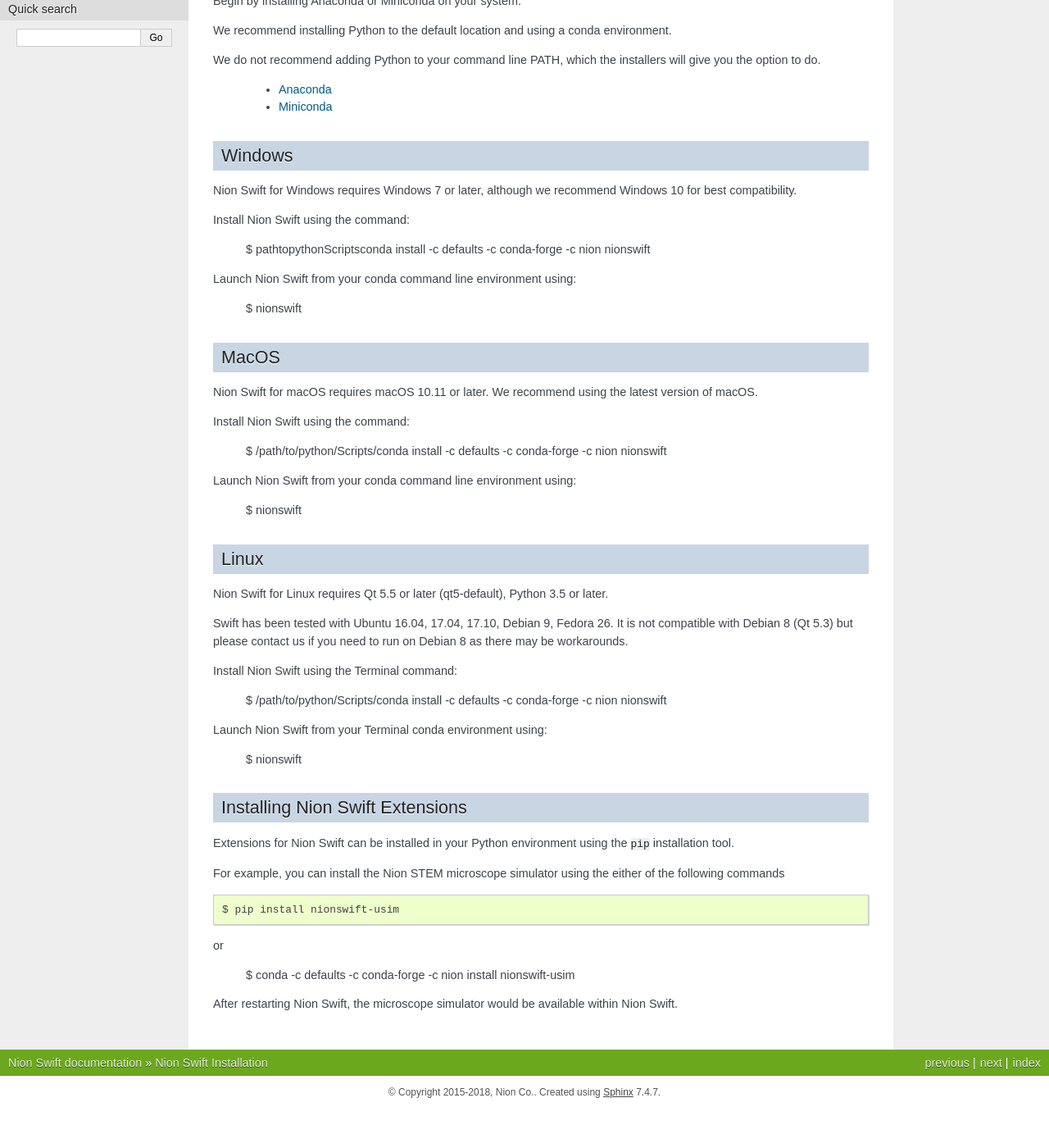
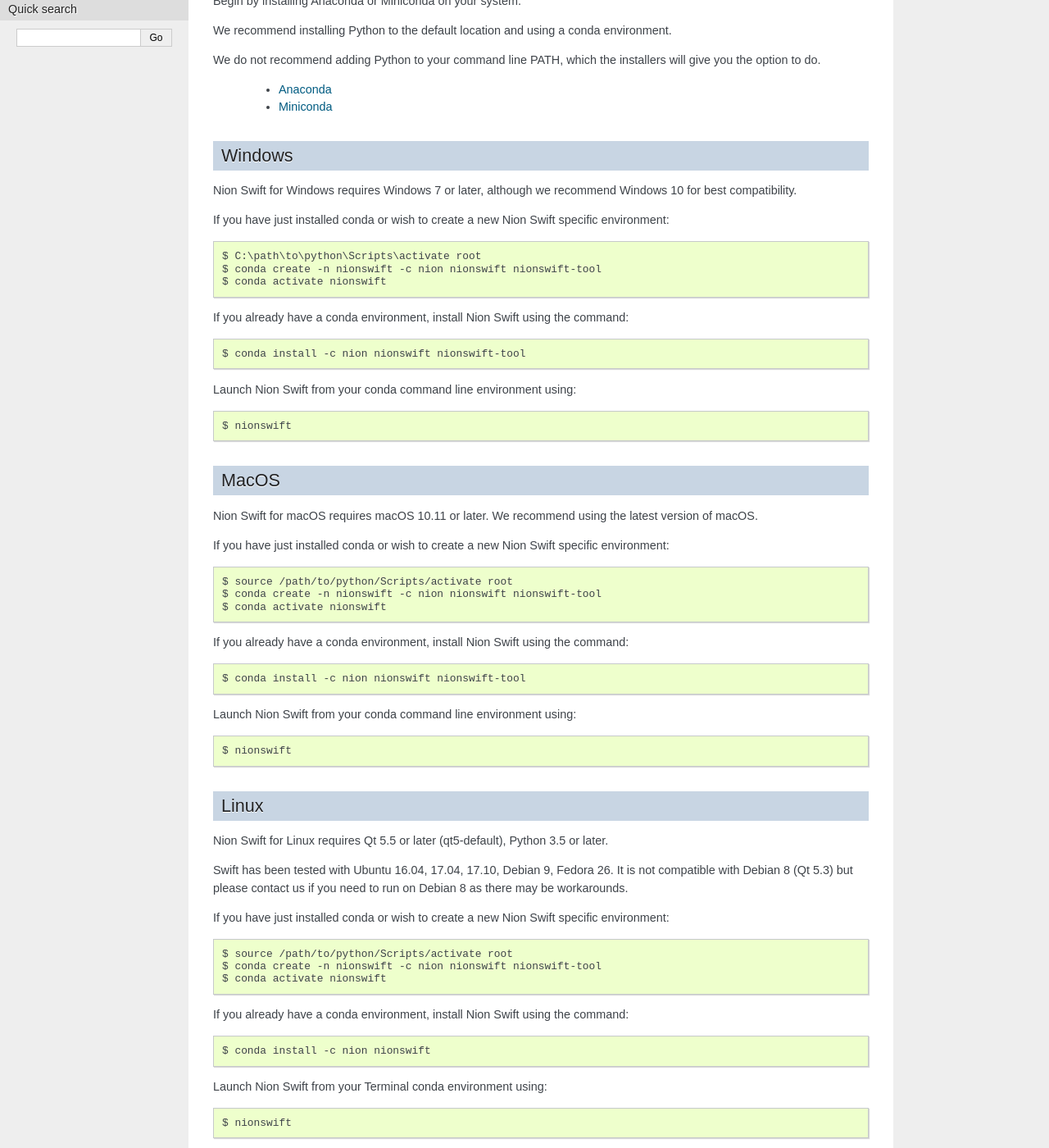
Before and after one commit to nion-software/nionswift, a Sphinx documentation site: the page built from docs/installation.rst, in a window 1280 px wide and 1400 px high, scrolled down 566 px. Shown: the whole window at 82% size. Built offline with Sphinx 7.4.7, drawn with Linux system fonts in a browser that asks for light colours; before the commit the page ends 1918 px from its top, so only the background shows below that; some of the changed text lies outside the part shown.

Commit message:
Update installation page with additional info about conda install.

```diff
--- a/docs/installation.rst
+++ b/docs/installation.rst
@@ -38,11 +38,17 @@ Windows
 -------
 Nion Swift for Windows requires Windows 7 or later, although we recommend Windows 10 for best compatibility.
 
-Install Nion Swift using the command:
+If you have just installed conda or wish to create a new Nion Swift specific environment::
 
-    $ \path\to\python\Scripts\conda install -c defaults -c conda-forge -c nion nionswift
+    $ C:\path\to\python\Scripts\activate root
+    $ conda create -n nionswift -c nion nionswift nionswift-tool
+    $ conda activate nionswift
 
-Launch Nion Swift from your conda command line environment using:
+If you already have a conda environment, install Nion Swift using the command::
+
+    $ conda install -c nion nionswift nionswift-tool
+
+Launch Nion Swift from your conda command line environment using::
 
     $ nionswift
 
@@ -50,11 +56,17 @@ MacOS
 -----
 Nion Swift for macOS requires macOS 10.11 or later. We recommend using the latest version of macOS.
 
-Install Nion Swift using the command:
+If you have just installed conda or wish to create a new Nion Swift specific environment::
 
-    $ /path/to/python/Scripts/conda install -c defaults -c conda-forge -c nion nionswift
+    $ source /path/to/python/Scripts/activate root
+    $ conda create -n nionswift -c nion nionswift nionswift-tool
+    $ conda activate nionswift
 
-Launch Nion Swift from your conda command line environment using:
+If you already have a conda environment, install Nion Swift using the command::
+
+    $ conda install -c nion nionswift nionswift-tool
+
+Launch Nion Swift from your conda command line environment using::
 
     $ nionswift
 
@@ -65,24 +77,43 @@ Nion Swift for Linux requires Qt 5.5 or later (qt5-default), Python 3.5 or later
 Swift has been tested with Ubuntu 16.04, 17.04, 17.10, Debian 9, Fedora 26. It is not compatible with Debian 8 (Qt 5.3)
 but please contact us if you need to run on Debian 8 as there may be workarounds.
 
-Install Nion Swift using the Terminal command:
+If you have just installed conda or wish to create a new Nion Swift specific environment::
 
-    $ /path/to/python/Scripts/conda install -c defaults -c conda-forge -c nion nionswift
+    $ source /path/to/python/Scripts/activate root
+    $ conda create -n nionswift -c nion nionswift nionswift-tool
+    $ conda activate nionswift
 
-Launch Nion Swift from your Terminal conda environment using:
+If you already have a conda environment, install Nion Swift using the command::
+
+    $ conda install -c nion nionswift
+
+Launch Nion Swift from your Terminal conda environment using::
 
     $ nionswift
 
 Installing Nion Swift Extensions
 --------------------------------
-Extensions for Nion Swift can be installed in your Python environment using the ``pip`` installation tool.
+Extensions for Nion Swift can be installed in your Python environment using the ``conda`` (preferred) or ``pip``
+installation tools.
 
-For example, you can install the Nion STEM microscope simulator using the either of the following commands ::
+For example, you can install the Nion STEM microscope simulator using the either of the following commands::
+
+    $ conda -c nion install nionswift-usim
+
+or ::
 
     $ pip install nionswift-usim
 
-or
+After restarting Nion Swift, the microscope simulator would be available within Nion Swift.
 
-    $ conda -c defaults -c conda-forge -c nion install nionswift-usim
+Here are several extensions that may prove useful:
 
-After restarting Nion Swift, the microscope simulator would be available within Nion Swift.
+=======================  =====  ===  =================================================================
+Project Name             Conda  Pip  Description
+=======================  =====  ===  =================================================================
+nionswift-usim           Yes    Yes  A STEM microscope simulator for development
+nionswift-eels-analysis  Yes    Yes  Tools for EELS analysis
+nionswift-video-capture  Yes    No   Capture video from your computer's camera or a web stream.
+                                     Requires conda opencv.
+nionswift-experimental   Yes    Yes  Experimental tools (see project home page for details).
+=======================  =====  ===  =================================================================
```
